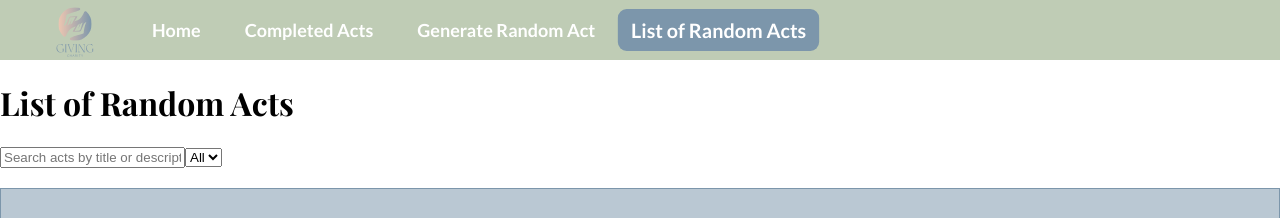
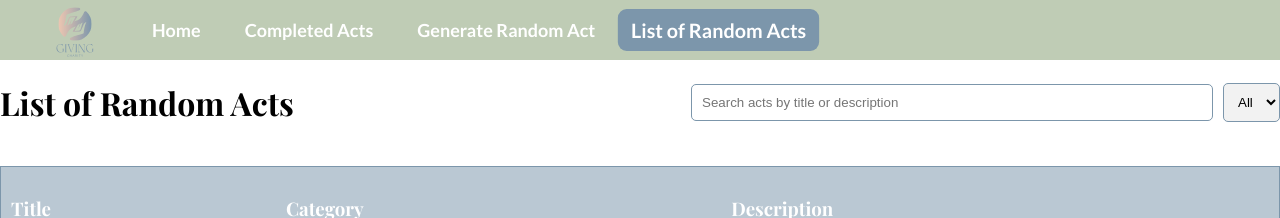
Before and after one commit to VardaQuraishi/OpenSource-Kindness-Hub, a React (Create React App) app in the folder client/kindness-hub/: page /list-of-random-acts in a window 1280 px wide. Shown: the top 218 px of the page. Built offline with nearby package versions, Linux system fonts and the light colour scheme; no server answers.

Commit message:
search bar styled

```diff
--- a/client/kindness-hub/src/components/ListOfRandomActs.js
+++ b/client/kindness-hub/src/components/ListOfRandomActs.js
@@ -56,20 +56,27 @@ const ListOfRandomActs = () => {
 
   return (
     <div>
+      <div className="container">
         <h1>List of Random Acts</h1>
-      <div>
+        <div className="search-row">
           {/* Search Bar */}
           <input
+            className="search-bar"
             type="text"
             value={searchQuery}
             onChange={(e) => setSearchQuery(e.target.value)}
             placeholder="Search acts by title or description"
           />
           {/* Filter Dropdown */}
-        <select value={selectedFilter} onChange={(e) => setSelectedFilter(e.target.value)}>
+          <select
+            className="filter-dropdown"
+            value={selectedFilter}
+            onChange={(e) => setSelectedFilter(e.target.value)}
+          >
             <option value="all">All</option>
             {/* Add other filter options here */}
           </select>
+        </div>
       </div>
       <div className="acts-table-container">
         <table className="acts-table">
--- a/client/kindness-hub/src/styles/ListOfRandomAct.css
+++ b/client/kindness-hub/src/styles/ListOfRandomAct.css
@@ -26,3 +26,38 @@
 .acts-table tr:hover {
     background-color: #7c96ab26;
 }
+
+/* ListOfRandomActs.css */
+.container {
+    display: flex;
+    flex-direction: row;
+    align-items: center;
+    margin-bottom: 20px;
+    justify-content: space-between;
+    /* Move the search bar to the utmost right */
+
+}
+
+.search-bar {
+    flex: 1;
+    padding: 10px;
+    border: 1px solid #7c96ab;
+    border-radius: 5px;
+    margin-right: 10px;
+    min-width: 500px;
+    /* Increase the width of the search bar */
+}
+
+/* Change border color and background color when the search bar is clicked */
+.search-bar:focus {
+    border: 2px solid #7c96ab; /* Change border color when clicked */
+    outline: none; /* Remove the default focus outline */
+
+}
+
+.filter-dropdown {
+    padding: 10px;
+    border: 1px solid #7c96ab;
+    border-radius: 5px;
+    background-color: #f2f2f2;
+}
```
Lines whose indentation alone changed are shown as unchanged.
